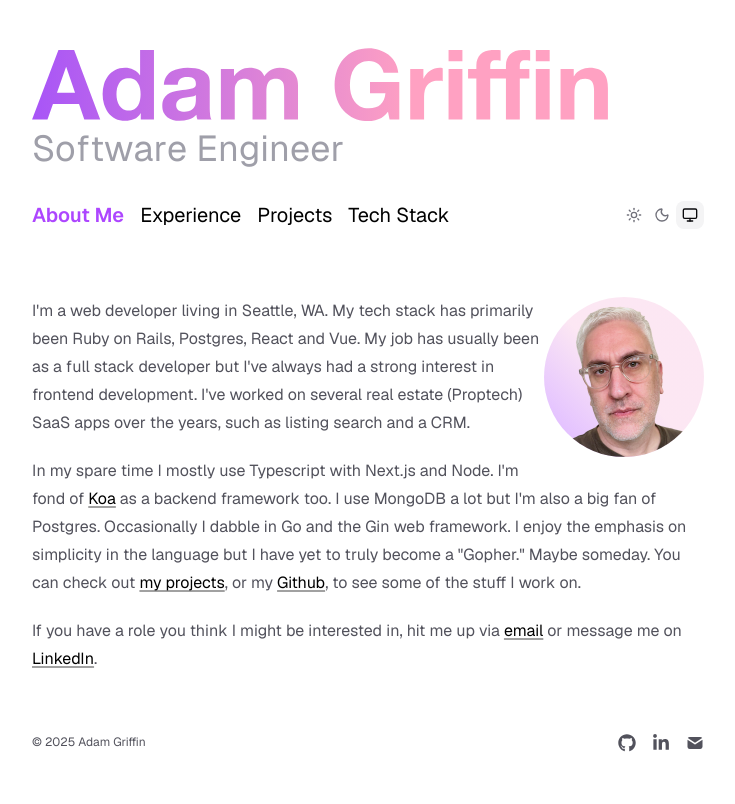
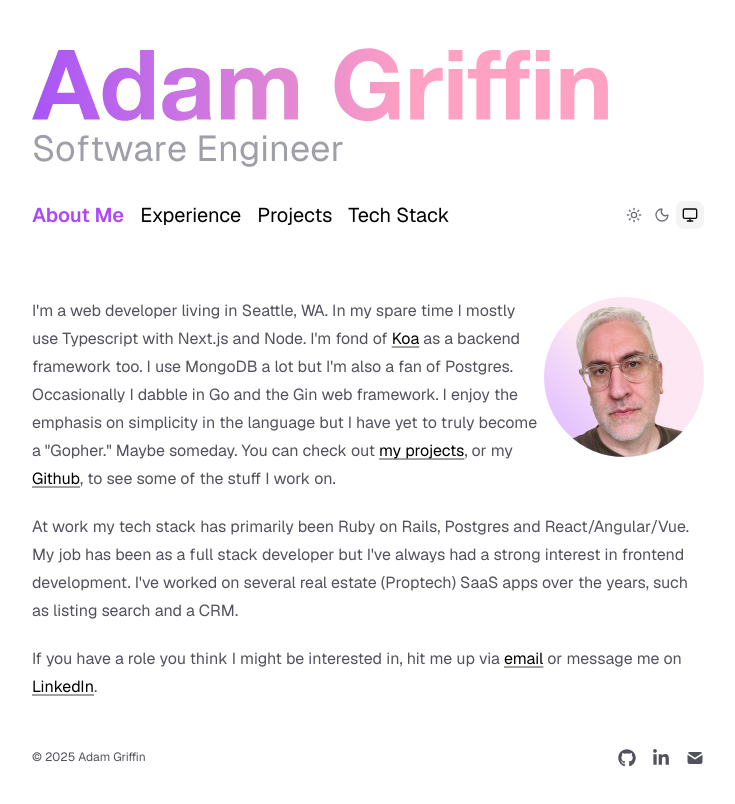
Before and after one commit to adamwgriffin/portfolio, a Next.js app: page / in a window 1280 px wide. Shown: the top 804 px of the page, without its empty margins (272-1007 px from the left). Built offline with nearby package versions, Linux system fonts and the light colour scheme.

Commit message:
Edited about page

```diff
--- a/app/page.tsx
+++ b/app/page.tsx
@@ -17,29 +17,30 @@ export default function Page() {
         priority
       />
       <p>
-        I&apos;m a web developer living in Seattle, WA. My tech stack has
-        primarily been Ruby on Rails, Postgres, React and Vue. My job has
-        usually been as a full stack developer but I&apos;ve always had a strong
-        interest in frontend development. I&apos;ve worked on several real
-        estate (Proptech) SaaS apps over the years, such as listing search and a
-        CRM.
-      </p>
-      <p>
-        In my spare time I mostly use Typescript with Next.js and Node. I&apos;m
-        fond of{" "}
-        <a href="https://koajs.com/#introduction" target="_blank">
+        I&apos;m a web developer living in Seattle, WA. In my spare time I
+        mostly use Typescript with Next.js and Node. I&apos;m fond of{" "}
+        <a href="https://koajs.com/" target="_blank">
           Koa
         </a>{" "}
-        as a backend framework too. I use MongoDB a lot but I&apos;m also a big
-        fan of Postgres. Occasionally I dabble in Go and the Gin web framework.
-        I enjoy the emphasis on simplicity in the language but I have yet to
-        truly become a &quot;Gopher.&quot; Maybe someday. You can check out{" "}
+        as a backend framework too. I use MongoDB a lot but I&apos;m also a fan
+        of Postgres. Occasionally I dabble in Go and the Gin web framework. I
+        enjoy the emphasis on simplicity in the language but I have yet to truly
+        become a &quot;Gopher.&quot; Maybe someday. You can check out{" "}
         <Link href="/projects">my projects</Link>, or my{" "}
         <a href={socialLinks.github} target="_blank" rel="noopener noreferrer">
           Github
         </a>
         , to see some of the stuff I work on.
       </p>
+
+      <p>
+        At work my tech stack has primarily been Ruby on Rails, Postgres and
+        React/Angular/Vue. My job has been as a full stack developer but
+        I&apos;ve always had a strong interest in frontend development.
+        I&apos;ve worked on several real estate (Proptech) SaaS apps over the
+        years, such as listing search and a CRM.
+      </p>
+
       <p>
         If you have a role you think I might be interested in, hit me up via{" "}
         <a href={socialLinks.email} target="_blank" rel="noopener noreferrer">
```
